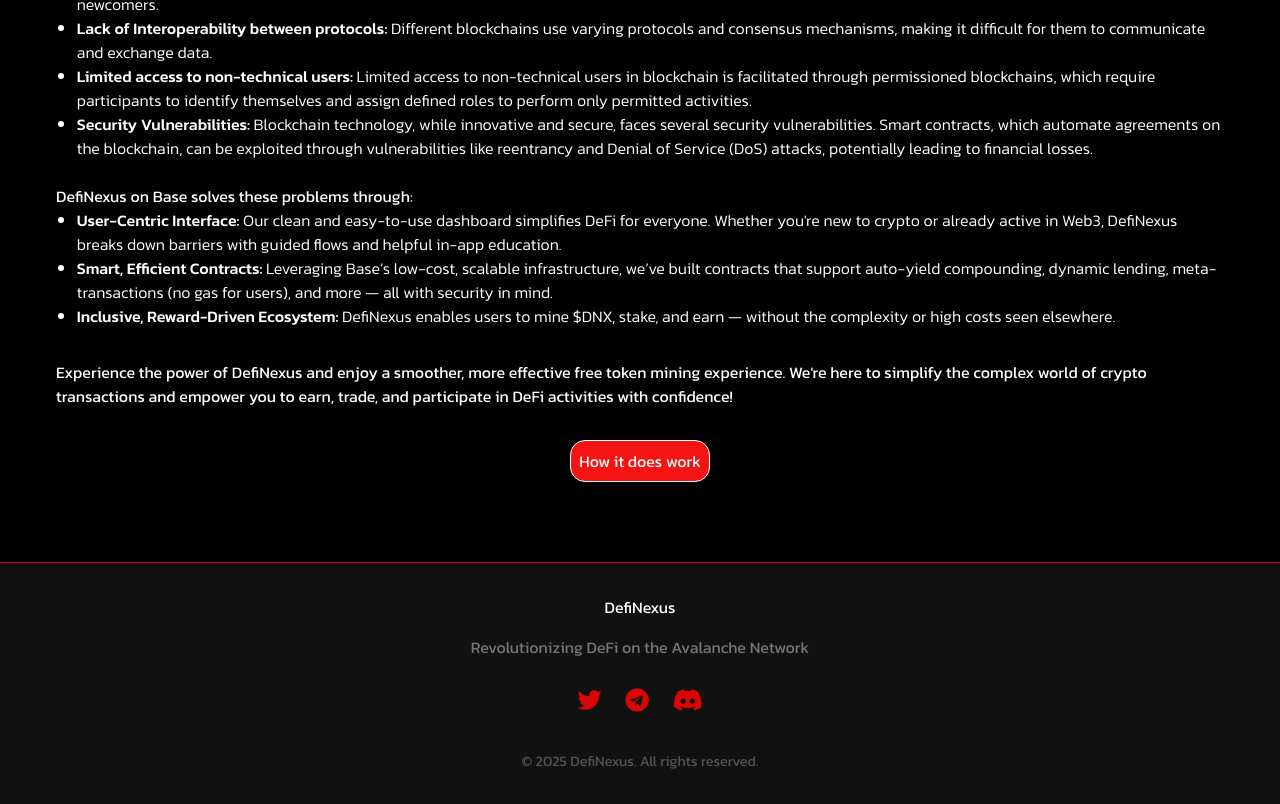
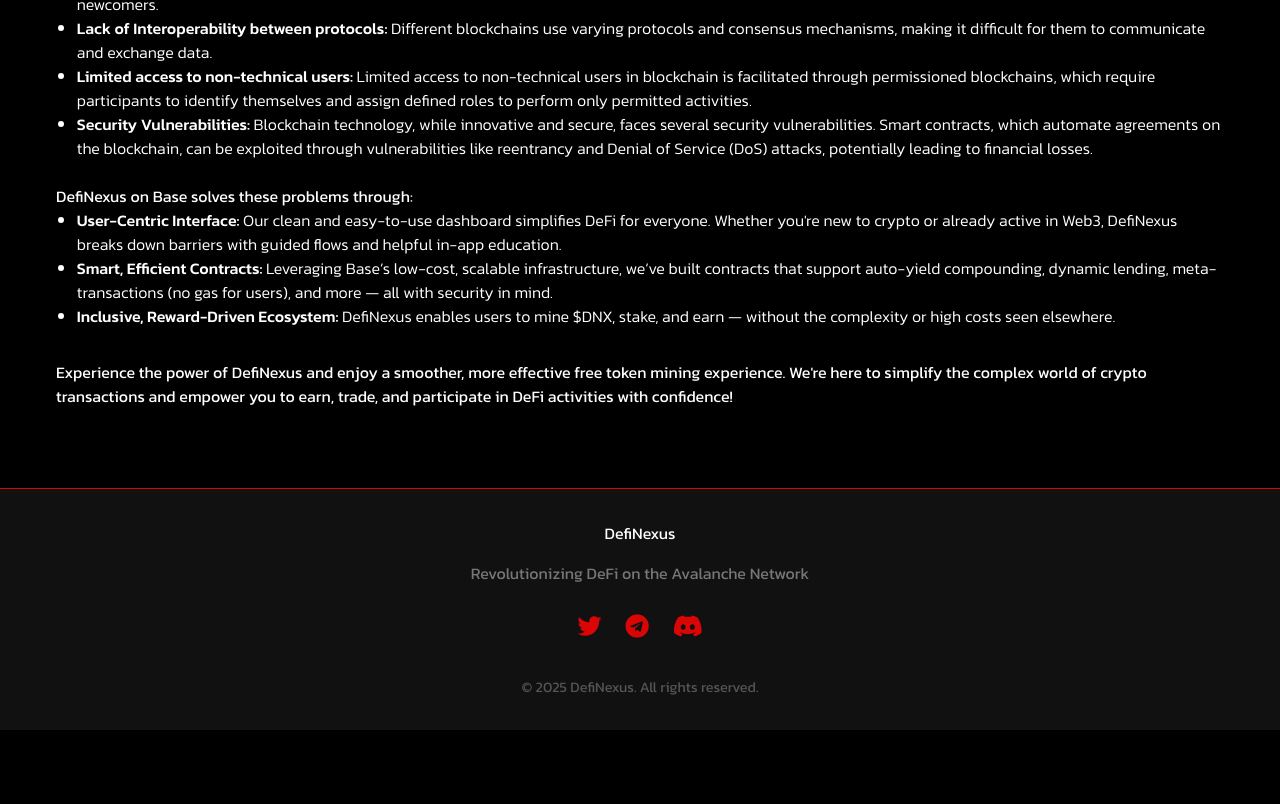
Before and after one commit to Delightech28/DefiNexus-Revolutionizing-DeFi, a React (Vite) app: page / in a window 1280 px wide. Shown: the part 533-1337 px from the top of the page. After the commit the page ends 1263 px from the top, so only its background shows below. Built offline with nearby package versions, Linux system fonts and the light colour scheme.

Commit message:
Update Welcome.jsx

```diff
--- a/src/components/Welcome.jsx
+++ b/src/components/Welcome.jsx
@@ -98,11 +98,11 @@
           in DeFi activities with confidence!
         </p>
 
-        <a href="/howitworks">
+        {/*   <a href="/howitworks">
           <div className="buttons">
             <p>How it does work</p>
           </div>
-        </a>
+        </a> */}
       </main>
 
       {/* Footer */}
```
